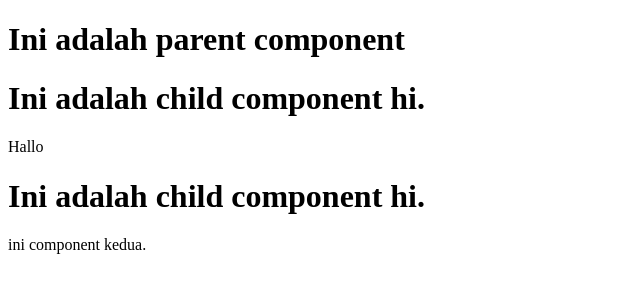
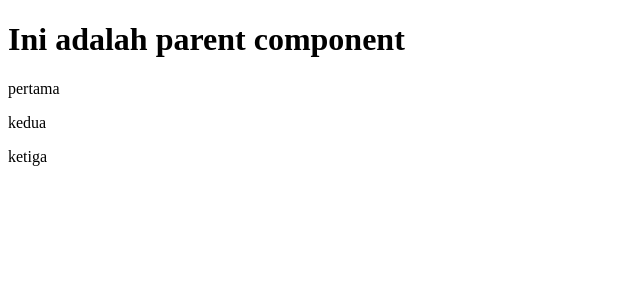
Before and after one commit to galihroswandi/learn-vuejs, a Vue app: page / in a window 1280 px wide. Shown: the top 300 px of the page, without its empty margins (0-640 px from the left). Built offline with nearby package versions, Linux system fonts and the light colour scheme.

Commit message:
feat: Video 10 Loop Pada Component (#10)

```diff
--- a/src/App.vue
+++ b/src/App.vue
@@ -1,7 +1,7 @@
 <template>
   <h1>Ini adalah parent component</h1>
-  <ChildComponent text="Hallo" />
-  <ChildComponent :text="text" />
+
+  <ChildComponent v-for="(todo, index) in todos" :key="index" :text="todo" />
 </template>
 
 <script>
@@ -10,6 +10,7 @@ export default {
   data() {
     return {
       text: "ini component kedua.",
+      todos: ["pertama", "kedua", "ketiga"],
     };
   },
   components: { ChildComponent },
--- a/src/components/ChildComponent.vue
+++ b/src/components/ChildComponent.vue
@@ -1,5 +1,4 @@
 <template>
-  <h1>Ini adalah child component hi.</h1>
   <p>{{ text }}</p>
 </template>
 
```
